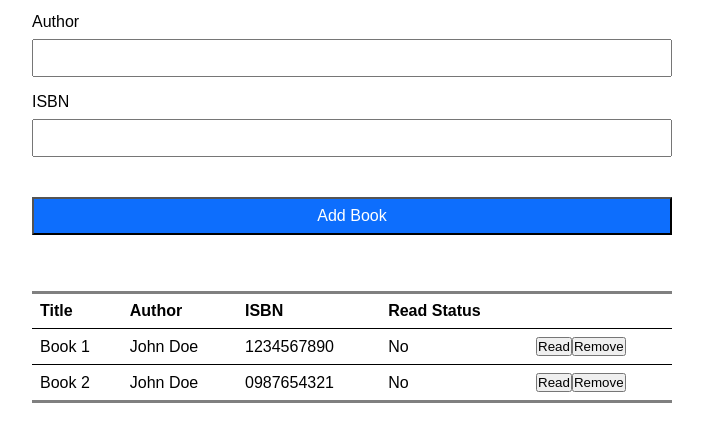
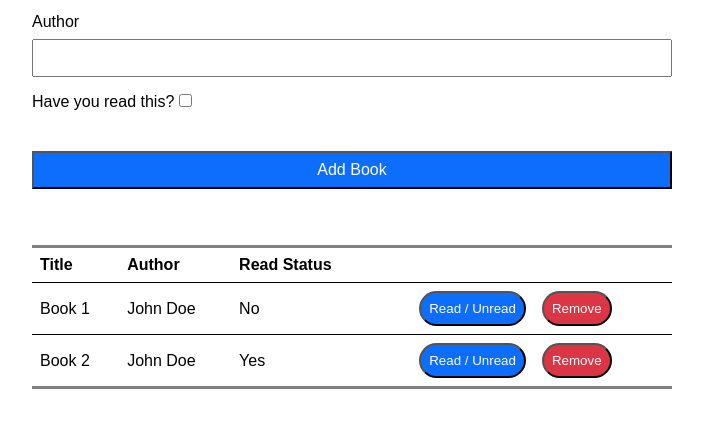
Before and after one commit to LFLM-NG/library-js, a plain HTML site: page index.html in a window 1280 px wide. Shown: the part 152-594 px from the top of the page, without its empty margins (288-991 px from the left). Drawn offline with Linux system fonts and the light colour scheme.

Commit message:
Implement 'Add book to list' feature
Removed 'ISBN' since there is a separate internal ID.

```diff
--- a/index.html
+++ b/index.html
@@ -20,8 +20,7 @@
           <input type="text" id="author" class="form-control">
         </div>
         <div class="form-group">
-          <label for="isbn">ISBN</label>
-          <input type="text" id="isbn" class="form-control">
+          <label for="read-status">Have you read this? <input type="checkbox" id="read-status" class="form-control"></label>
         </div>
         <input type="submit" value="Add Book" class="button-add">
       </form>
@@ -30,9 +29,8 @@
           <tr>
             <th>Title</th>
             <th>Author</th>
-            <th>ISBN</th>
             <th>Read Status</th>
-            <th></th>
+            <th class="cell-button"></th>
           </tr>
         </thead>
         <tbody id="book-list"></tbody>
--- a/script.js
+++ b/script.js
@@ -1,17 +1,4 @@
-const myLibrary = [
-    {
-        title: `Book 1`,
-        author: `John Doe`,
-        id: `1234567890`,
-        isRead: false,
-    },
-    {
-        title: `Book 2`,
-        author: `John Doe`,
-        id: `0987654321`,
-        isRead: false,
-    },
-];
+const myLibrary = [];
 
 function Book(id, title, author, isRead) {
     if (!new.target) {
@@ -23,15 +10,24 @@ function Book(id, title, author, isRead) {
     this.isRead = isRead;
 }
 
+Book.prototype.changeIsRead = function() {
+    this.isRead = !this.isRead;
+}
+
 function addBookToLibrary(title, author, isRead) {
     const id = crypto.randomUUID();
     const book = new Book(id, title, author, isRead);
     myLibrary.push(book);
+    return book;
 }
 
-function createButton(buttonClass, buttonText) {
+const book1 = addBookToLibrary(`Book 1`, `John Doe`, false);
+const book2 = addBookToLibrary(`Book 2`, `John Doe`, true);
+
+function createButton(buttonClass, buttonText, id) {
     const buttonElement = document.createElement(`button`);
     buttonElement.classList.add(buttonClass);
+    buttonElement.dataset.id = id;
     buttonElement.textContent = buttonText;
     return buttonElement;
 }
@@ -39,19 +35,73 @@ function createButton(buttonClass, buttonText) {
 function addBookToDisplay(book) {
     const display = document.querySelector(`#book-list`);
     const row = document.createElement(`tr`);
-    Object.values(book).forEach(value => {
+    row.dataset.id = book.id;
+
+    const values = [book.title, book.author]
+    values.forEach(value => {
         const td = document.createElement(`td`);
-        if (typeof value === `boolean`) { td.textContent = (value) ? `Yes` : `No` }
-        else { td.textContent = value; }
+        td.textContent = value;
         row.appendChild(td);
     });
+
+    const tdIsRead = document.createElement(`td`);
+    tdIsRead.classList.add(`cell-read`);
+    tdIsRead.textContent = (book.isRead) ? `Yes` : `No`;
+    row.append(tdIsRead);
+
     const tdButton = document.createElement(`td`);
-    const buttonRead = createButton(`button-read`, `Read`);
-    const buttonDelete = createButton(`button-delete`, `Remove`);
+    tdButton.classList.add(`cell-button`)
+    const buttonRead = createButton(`button-read`, `Read / Unread`, book.id);
+    const buttonDelete = createButton(`button-delete`, `Remove`, book.id);
     tdButton.appendChild(buttonRead);
     tdButton.appendChild(buttonDelete);
     row.append(tdButton);
     display.appendChild(row);
 }
 
-myLibrary.forEach((book) => addBookToDisplay(book));
+function displayBooks() {
+    myLibrary.forEach((book) => addBookToDisplay(book));
+}
+
+function clearForm() {
+    document.querySelector(`#title`).value = ``;
+    document.querySelector(`#author`).value = ``;
+    document.querySelector(`#read-status`).checked = false;
+}
+
+function buttonAction(button) {
+    const id = button.dataset.id;
+    const row = document.querySelector(`tr[data-id="${id}"]`)
+    if (button.classList.contains(`button-delete`)) {
+        row.remove();
+    }
+    else if (button.classList.contains(`button-read`)) {
+        for (const book of myLibrary) {
+            if (book.id === id) {
+                book.changeIsRead();
+                const td = row.querySelector(`.cell-read`);
+                td.textContent = (book.isRead) ? `Yes` : `No`;
+            }
+        }
+    }
+};
+
+document.addEventListener(`DOMContentLoaded`, displayBooks);
+
+document.querySelector(`#book-form`).addEventListener(`submit`, (e) => {
+
+    e.preventDefault();
+
+    const title = document.querySelector(`#title`).value;
+    const author = document.querySelector(`#author`).value;
+    const isRead = document.querySelector(`#read-status`).checked;
+
+    const book = addBookToLibrary(title, author, isRead);
+    addBookToDisplay(book);
+
+    clearForm();
+});
+
+document.querySelector(`#book-list`).addEventListener(`click`, (e) => {
+    buttonAction(e.target);
+});
--- a/styles.css
+++ b/styles.css
@@ -6,6 +6,7 @@
 
 :root {
     --primary-color: #0d6efd;
+    --danger-color: #dc3545;
 }
 
 body {
@@ -55,3 +56,22 @@ th, tr, td {
     border-style: solid none;
     padding: 0.5rem;
 }
+
+.cell-button {
+    text-align: center;
+}
+
+.button-read, .button-delete {
+    padding: 0.5rem;
+    margin-right: 1rem;
+    border-radius: 24px;
+    color: white;
+}
+
+.button-read {
+    background-color: var(--primary-color);
+}
+
+.button-delete {
+    background-color: var(--danger-color);
+}
```
Also changed, not shown: 1 other file.
